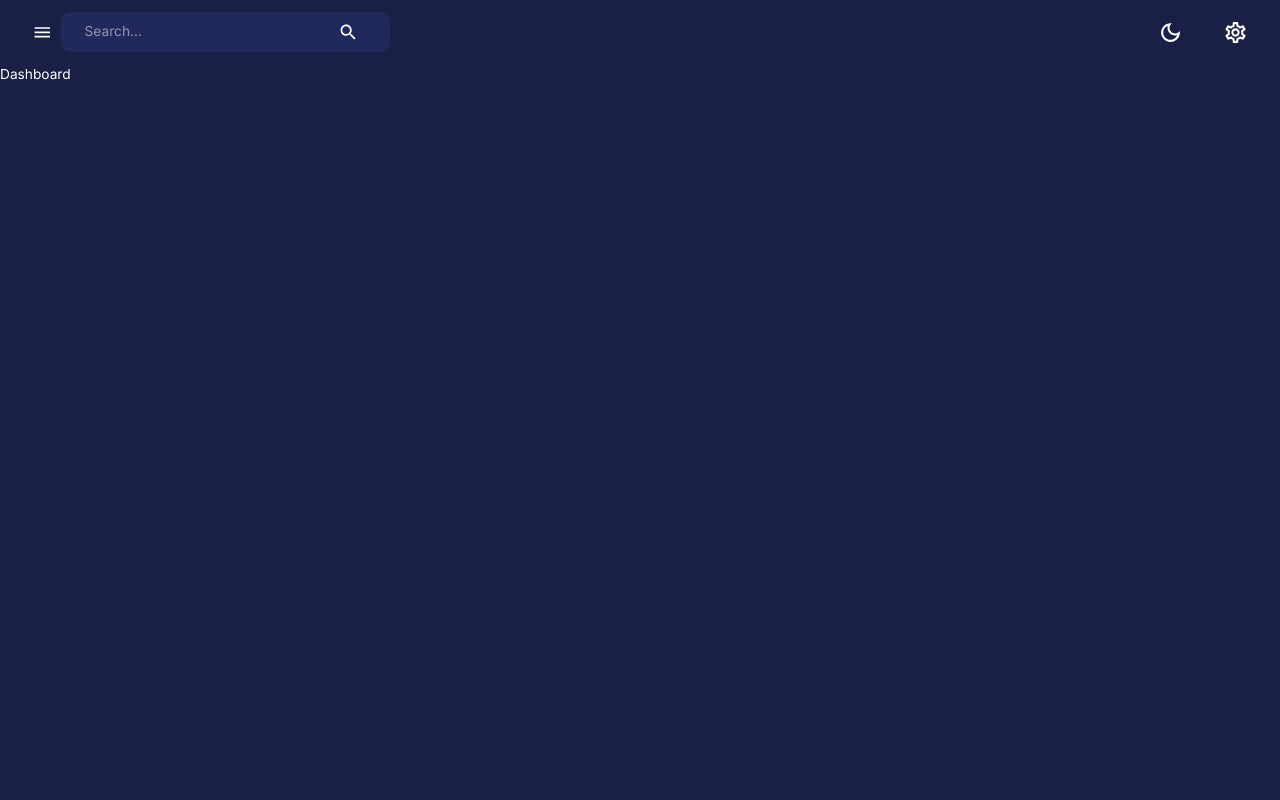
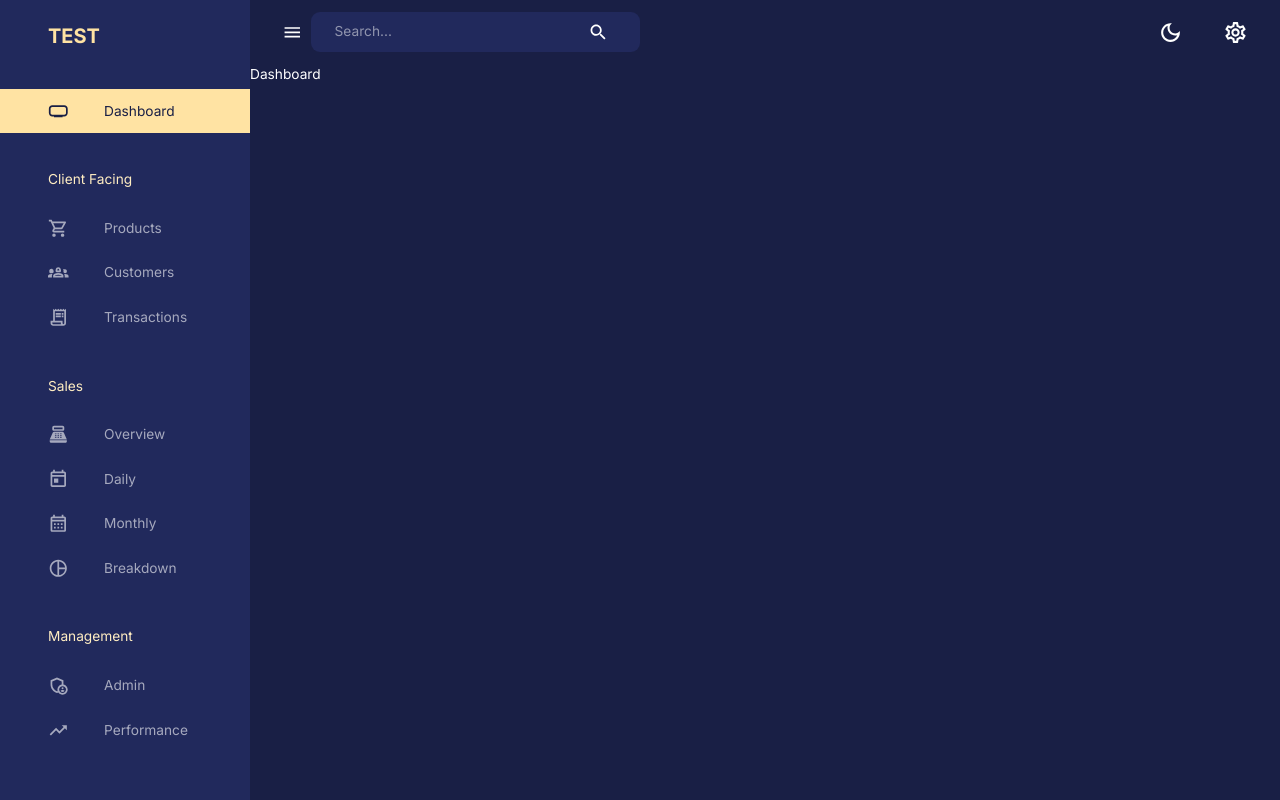
Before and after one commit to kevin-jake/admin-dashboard-training, a React (Create React App) app in the folder client/: page /dashboard in a window 1280 px wide. Built offline with nearby package versions, Linux system fonts and the light colour scheme.

Commit message:
add sidebar

```diff
--- a/client/src/components/Navbar.jsx
+++ b/client/src/components/Navbar.jsx
@@ -1,49 +1,68 @@
-import React from 'react'
-import { LightModeOutlined, DarkModeOutlined, Menu as MenuIcon, Search, SettingsOutlined, ArrowDropDownOutlined } from '@mui/icons-material'
-import FlexBetween from './FlexBetween'
-import { useDispatch } from 'react-redux'
-import {setMode} from "state"
-import { AppBar, IconButton, InputBase, Toolbar, useTheme } from '@mui/material'
+import React, { useState } from "react";
+import {
+  LightModeOutlined,
+  DarkModeOutlined,
+  Menu as MenuIcon,
+  Search,
+  SettingsOutlined,
+  ArrowDropDownOutlined,
+} from "@mui/icons-material";
+import FlexBetween from "./FlexBetween";
+import { useDispatch } from "react-redux";
+import { setMode } from "state";
+import {
+  AppBar,
+  IconButton,
+  InputBase,
+  Toolbar,
+  useTheme,
+} from "@mui/material";
 
+const Navbar = ({ isSideBarOpen, setIsSideBarOpen }) => {
+  const dispatch = useDispatch();
+  const theme = useTheme();
 
-const Navbar = () => {
-    const dispatch = useDispatch()
-    const theme = useTheme()
+  // const [anchorEl, setAnchorEl] = useState(null);
+  // const isOpen = Boolean(anchorEl);
+  // const handleClick = (event) => setAnchorEl(event.currentTarget);
+  // const handleClose = () => setAnchorEl(null);
   return (
-    <AppBar sx={{position: "static", background: "none", boxShadow: "none"}}>
-        <Toolbar sx={{justifyContent:"space-between"}}>
+    <AppBar sx={{ position: "static", background: "none", boxShadow: "none" }}>
+      <Toolbar sx={{ justifyContent: "space-between" }}>
         {/* LEFT SIDE */}
         <FlexBetween>
-    <IconButton onClick={() => console.log("open/close sidebar")}>
+          <IconButton onClick={() => setIsSideBarOpen(!isSideBarOpen)}>
             <MenuIcon />
           </IconButton>
-    <FlexBetween backgroundColor ={theme.palette.background.alt}
+          <FlexBetween
+            backgroundColor={theme.palette.background.alt}
             borderRadius="9px"
             gap="3rem"
             p="0.1rem 1.5rem"
           >
-
-
-<InputBase placeholder='Search...' />
-<IconButton> <Search/></IconButton>
+            <InputBase placeholder="Search..." />
+            <IconButton>
+              {" "}
+              <Search />
+            </IconButton>
           </FlexBetween>
         </FlexBetween>
         {/* RIGHT SIDE */}
         <FlexBetween gap="1.5rem">
           <IconButton onClick={() => dispatch(setMode())}>
-    {theme.palette.mode === 'dark' ? (
-        <DarkModeOutlined sx={{fontSize:"25px"}} />
+            {theme.palette.mode === "dark" ? (
+              <DarkModeOutlined sx={{ fontSize: "25px" }} />
             ) : (
-        <LightModeOutlined sx={{fontSize:"25px"}} />
+              <LightModeOutlined sx={{ fontSize: "25px" }} />
             )}
           </IconButton>
           <IconButton>
-        <SettingsOutlined sx={{fontSize:"25px"}} />
+            <SettingsOutlined sx={{ fontSize: "25px" }} />
           </IconButton>
         </FlexBetween>
       </Toolbar>
     </AppBar>
-  )
-}
+  );
+};
 
-export default Navbar
+export default Navbar;
--- /dev/null
+++ b/client/src/components/Sidebar.jsx
@@ -0,0 +1,192 @@
+import { useTheme } from "@emotion/react";
+import {
+  AdminPanelSettingsOutlined,
+  CalendarMonthOutlined,
+  ChevronLeft,
+  ChevronRightOutlined,
+  Groups2Outlined,
+  HomeMaxOutlined,
+  PieChartOutlined,
+  PointOfSaleOutlined,
+  ReceiptLongOutlined,
+  ShoppingCartOutlined,
+  TodayOutlined,
+  TrendingUpOutlined,
+} from "@mui/icons-material";
+import {
+  Box,
+  Drawer,
+  IconButton,
+  List,
+  ListItem,
+  ListItemButton,
+  ListItemIcon,
+  ListItemText,
+  Typography,
+} from "@mui/material";
+import React, { useEffect, useState } from "react";
+import { useLocation, useNavigate } from "react-router-dom";
+import FlexBetween from "./FlexBetween";
+
+const navItems = [
+  {
+    text: "Dashboard",
+    icon: <HomeMaxOutlined />,
+  },
+  {
+    text: "Client Facing",
+    icon: null,
+  },
+  {
+    text: "Products",
+    icon: <ShoppingCartOutlined />,
+  },
+  {
+    text: "Customers",
+    icon: <Groups2Outlined />,
+  },
+  {
+    text: "Transactions",
+    icon: <ReceiptLongOutlined />,
+  },
+  {
+    text: "Sales",
+    icon: null,
+  },
+  {
+    text: "Overview",
+    icon: <PointOfSaleOutlined />,
+  },
+  {
+    text: "Daily",
+    icon: <TodayOutlined />,
+  },
+  {
+    text: "Monthly",
+    icon: <CalendarMonthOutlined />,
+  },
+  {
+    text: "Breakdown",
+    icon: <PieChartOutlined />,
+  },
+  {
+    text: "Management",
+    icon: null,
+  },
+  {
+    text: "Admin",
+    icon: <AdminPanelSettingsOutlined />,
+  },
+  {
+    text: "Performance",
+    icon: <TrendingUpOutlined />,
+  },
+];
+
+const Sidebar = ({
+  drawerWidth,
+  isSideBarOpen,
+  setIsSideBarOpen,
+  isNonMobile,
+}) => {
+  const { pathname } = useLocation();
+  const [active, setActive] = useState("");
+  const navigate = useNavigate();
+  const theme = useTheme();
+
+  useEffect(() => {
+    setActive(pathname.substring(1));
+  }, [pathname]);
+
+  return (
+    <Box component="nav">
+      {isSideBarOpen && (
+        <Drawer
+          open={isSideBarOpen}
+          onClose={() => setIsSideBarOpen(false)}
+          variant="persistent"
+          anchor="left"
+          sx={{
+            width: drawerWidth,
+            "& .MuiDrawer-paper": {
+              color: theme.palette.secondary[200],
+              backgroundColor: theme.palette.background.alt,
+              boxSixing: "border-box",
+              borderWidth: isNonMobile ? 0 : "2px",
+              width: drawerWidth,
+            },
+          }}
+        >
+          <Box width="100%">
+            <Box m="1.5rem 2rem 2rem 3rem">
+              <FlexBetween color={theme.palette.secondary.main}>
+                <Box display="flex" alignItems="center" gap="0.5rem">
+                  <Typography variant="h4" fontWeight="bold">
+                    TEST
+                  </Typography>
+                </Box>
+                {!isNonMobile && (
+                  <IconButton onClick={() => setIsSideBarOpen(!isSideBarOpen)}>
+                    <ChevronLeft />
+                  </IconButton>
+                )}
+              </FlexBetween>
+            </Box>
+            <List>
+              {navItems.map(({ text, icon }) => {
+                if (!icon) {
+                  return (
+                    <Typography key={text} sx={{ m: "2.25rem 0 1rem 3rem" }}>
+                      {text}
+                    </Typography>
+                  );
+                }
+                const lcText = text.toLocaleLowerCase();
+
+                return (
+                  <ListItem key={text} disablePadding>
+                    <ListItemButton
+                      onClick={() => {
+                        navigate(`/${lcText}`);
+                        setActive(lcText);
+                      }}
+                      sx={{
+                        backgroundColor:
+                          active === lcText
+                            ? theme.palette.secondary[300]
+                            : "transparent",
+                        color:
+                          active === lcText
+                            ? theme.palette.primary[600]
+                            : theme.palette.primary[200],
+                      }}
+                    >
+                      <ListItemIcon
+                        sx={{
+                          ml: "2rem",
+                          color:
+                            active === lcText
+                              ? theme.palette.primary[600]
+                              : theme.palette.primary[200],
+                        }}
+                      >
+                        {icon}
+                      </ListItemIcon>
+                      <ListItemText primary={text}>
+                        {active === lcText && (
+                          <ChevronRightOutlined sx={{ ml: "auto" }} />
+                        )}
+                      </ListItemText>
+                    </ListItemButton>
+                  </ListItem>
+                );
+              })}
+            </List>
+          </Box>
+        </Drawer>
+      )}
+    </Box>
+  );
+};
+
+export default Sidebar;
--- a/client/src/scenes/layout/index.js
+++ b/client/src/scenes/layout/index.js
@@ -1,13 +1,25 @@
-import { Box } from "@mui/material";
+import { Box, useMediaQuery } from "@mui/material";
 import Navbar from "components/Navbar";
-import React from "react";
+import Sidebar from "components/Sidebar";
+import React, { useState } from "react";
 import { Outlet } from "react-router-dom";
 
 const Layout = () => {
+  const isNonMobile = useMediaQuery("(min-width: 600px)");
+  const [isSideBarOpen, setIsSideBarOpen] = useState(true);
   return (
-    <Box width="100%" height="100%">
-      <Box>
-        <Navbar />
+    <Box display={isNonMobile ? "flex" : "block"} width="100%" height="100%">
+      <Sidebar
+        isNonMobile={isNonMobile}
+        drawerWidth="250px"
+        isSideBarOpen={isSideBarOpen}
+        setIsSideBarOpen={setIsSideBarOpen}
+      />
+      <Box flexGrow={1}>
+        <Navbar
+          isSideBarOpen={isSideBarOpen}
+          setIsSideBarOpen={setIsSideBarOpen}
+        />
         <Outlet />
       </Box>
     </Box>
```
Lines whose indentation alone changed are shown as unchanged.
